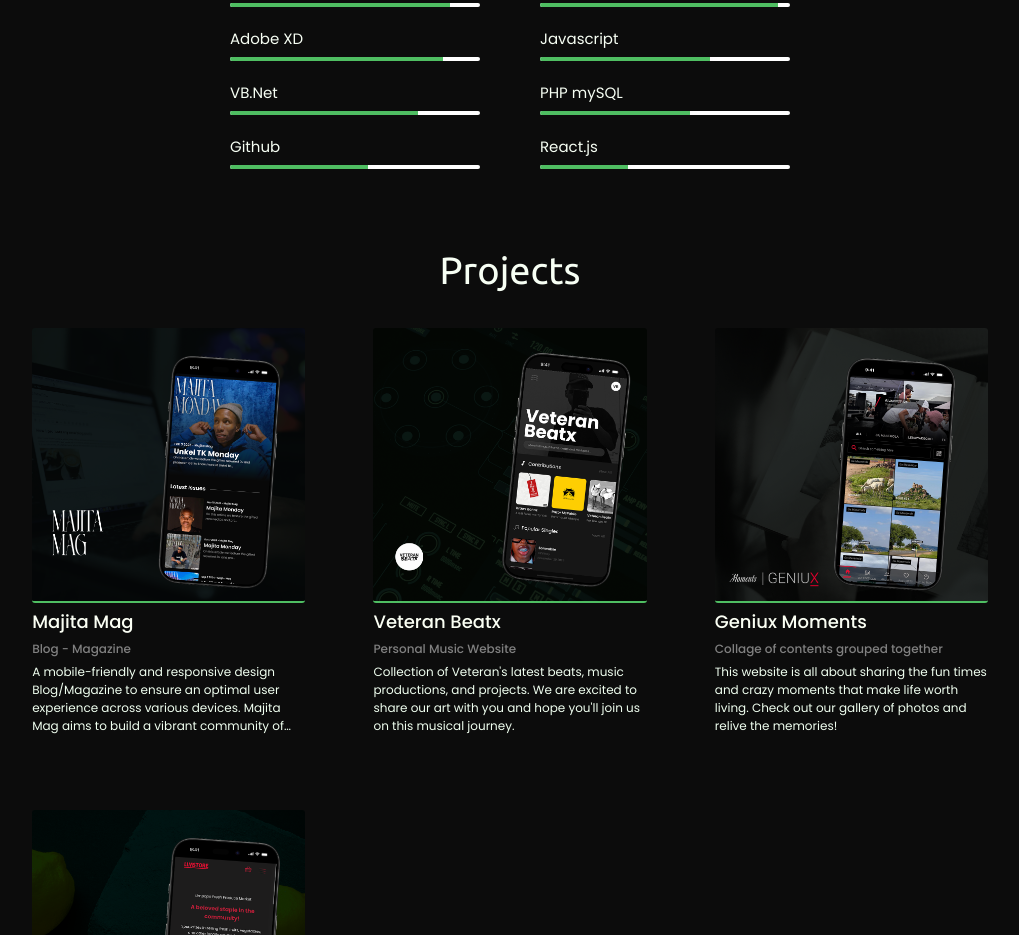
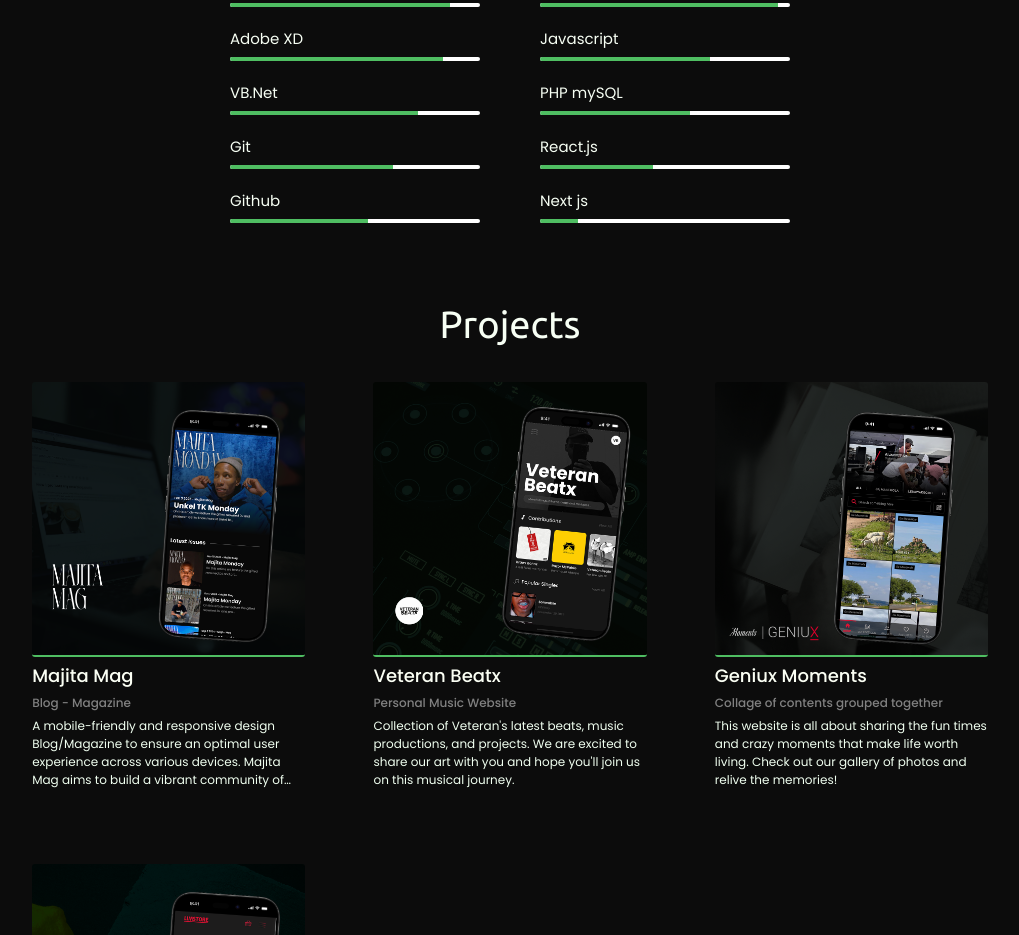
Before and after one commit to maphuthaaggrey-prog/maphutha-aggrey, a React (Vite) app: page / in a window 1280 px wide. Shown: the part 1420-2355 px from the top of the page, without its empty margins (130-1149 px from the left). Built offline with nearby package versions, Linux system fonts and the light colour scheme.

Commit message:
skills update

```diff
--- a/src/assets/components/Skills.jsx
+++ b/src/assets/components/Skills.jsx
@@ -39,9 +39,15 @@ const Skills = () => {
               <div className="progress" data-width="75%"></div>
             </div>
           </div>
+          <div className="skill">
+            <h3>Git</h3>
+            <div className="progress-bar">
+              <div className="progress" data-width="65%"></div>
+            </div>
+          </div>
 
           <div className="skill">
-            <h3>Github</h3>
+            <h3>Github </h3>
             <div className="progress-bar">
               <div className="progress" data-width="55%"></div>
             </div>
@@ -73,7 +79,13 @@ const Skills = () => {
           <div className="skill">
             <h3>React.js</h3>
             <div className="progress-bar">
-              <div className="progress" data-width="35%"></div>
+              <div className="progress" data-width="45%"></div>
+            </div>
+          </div>
+          <div className="skill">
+            <h3>Next js</h3>
+            <div className="progress-bar">
+              <div className="progress" data-width="15%"></div>
             </div>
           </div>
         </div>
```
